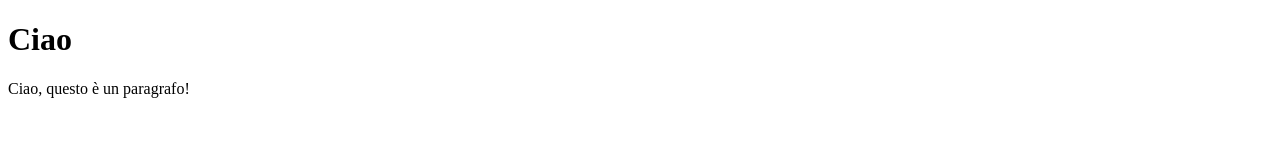
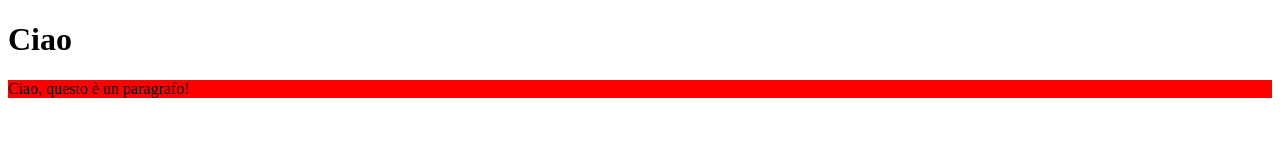
Before and after one commit to mirko77-web/javascript, a website: page index.html in a window 1280 px wide. Drawn offline with Linux system fonts and the light colour scheme.

Commit message:
queryselector

```diff
--- a/index.html
+++ b/index.html
@@ -9,8 +9,7 @@
     <h1>Ciao</h1>
     <p id="testo">Ciao, questo è un paragrafo!</p>
     <script>
-        const paragrafo = document.getElementById("testo");
-        console.log(paragrafo.textContent);
+    document.querySelector("p").style.backgroundColor = "red"
     </script>
 </body>
 </html>
```
